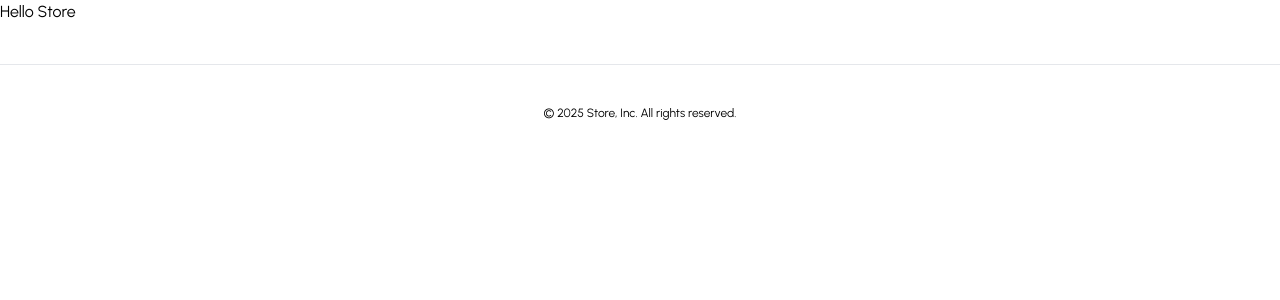
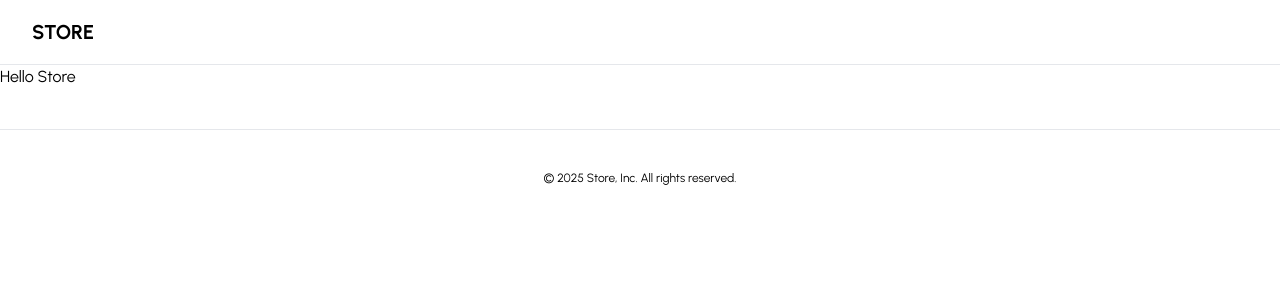
Before and after one commit to vamcart/vamshop-nextjs-storefront, a Next.js app: page / in a window 1280 px wide. Shown: the top 300 px of the page. Built offline with nearby package versions, Linux system fonts and the light colour scheme.

Commit message:
Добавлен компонент navbar

```diff
--- a/app/layout.tsx
+++ b/app/layout.tsx
@@ -2,6 +2,7 @@
 import { Urbanist } from "next/font/google";
 import "./globals.css";
 import Footer from "@/components/footer";
+import Navbar from "@/components/navbar";
 
 const font = Urbanist({
   subsets: ["latin"],
@@ -20,6 +21,7 @@
   return (
     <html lang="en">
       <body className={`${font.className} antialiased`}>
+        <Navbar />
         {children}
         <Footer />
       </body>
--- /dev/null
+++ b/components/navbar.tsx
@@ -0,0 +1,15 @@
+import Link from "next/link";
+
+const Navbar = async () => {
+  return (
+    <div className="border-b">
+      <div className="relative px-4 sm:px-6 lg:px-8 flex h-16 items-center">
+        <Link href="/" className="ml-4 flex lg:ml-0 gap-x-2">
+          <p className="font-bold text-xl">STORE</p>
+        </Link>
+      </div>
+    </div>
+  );
+};
+
+export default Navbar;
```
